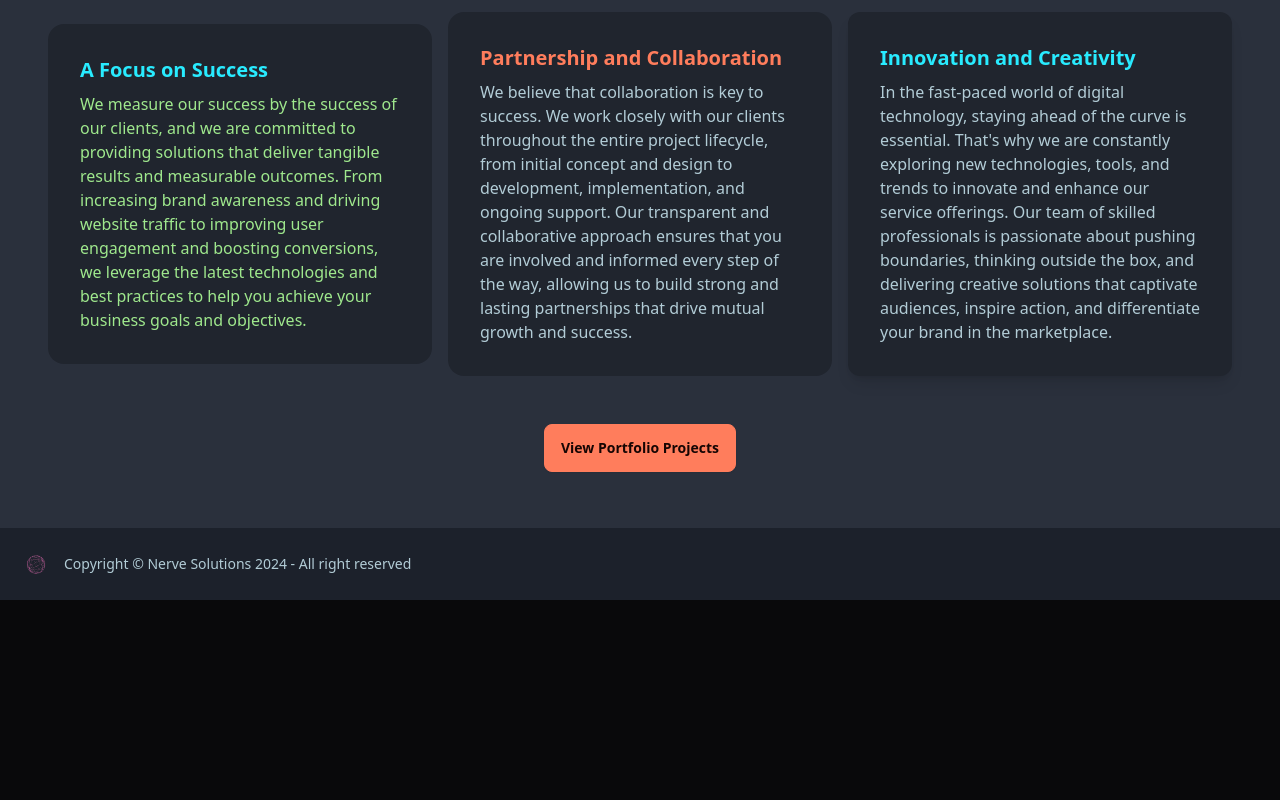
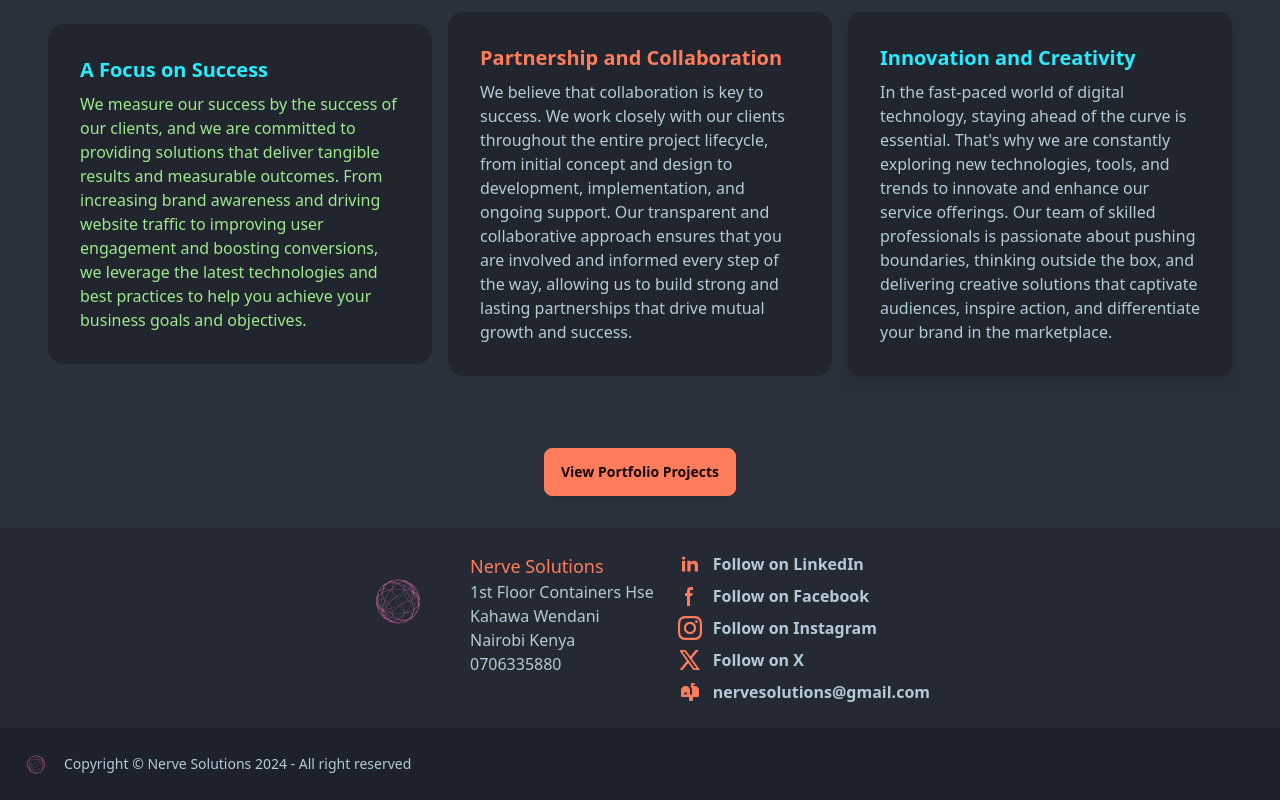
Before and after one commit to gachagajnr/sensitive_webdesigners, a SvelteKit app: page /focus in a window 1280 px wide. Shown: the part 344-1144 px from the top of the page. Before the commit the page ends 944 px from the top, so only its background shows below. Built offline with nearby package versions, Linux system fonts and the light colour scheme.

Commit message:
mod layout

```diff
--- a/src/lib/+Header.svelte
+++ b/src/lib/+Header.svelte
@@ -2,7 +2,7 @@
 	import Logo from './images/logo.png';
 </script>
 
-<div class="navbar bg-base-100 top-0 sticky z-50">
+<div class="navbar bg-base-200 top-0 sticky z-50">
 	<div class="navbar-start">
 		<div class="dropdown">
 			<div tabindex="0" role="button" class="btn btn-ghost lg:hidden">
--- a/src/routes/+layout.svelte
+++ b/src/routes/+layout.svelte
@@ -2,9 +2,115 @@
 	import '../app.css';
 	import Header from '$lib/+Header.svelte';
 	import Footer from '$lib/+Footer.svelte';
+	import Logo from '$lib/images/logo.png';
 </script>
 
 <Header />
+<slot />
+ <div class="flex flex-row flex-wrap gap-6 bg-base-200 justify-center items-start p-6">
+	<div class="">
+		<img src={Logo}   alt="logo" class="h-24 w-24 object-cover " />
+	</div>
+	<div>
+		<div class="grid justify-start text-start">
+			<p class="text-lg text-secondary">Nerve Solutions</p>
+			<p class=" ">1st Floor Containers Hse</p>
+			<p class=" ">Kahawa Wendani</p>
+			<p class=" ">Nairobi Kenya</p>
+			<p class=" ">0706335880</p>
+		</div>
+	</div>
+	<div class="flex flex-col gap-2">
+		<div class="join gap-3 cursor-pointer">
+			<svg
+				class="w-6 h-6 text-secondary"
+				aria-hidden="true"
+				xmlns="http://www.w3.org/2000/svg"
+				width="24"
+				height="24"
+				fill="currentColor"
+				viewBox="0 0 24 24"
+			>
+				<path
+					fill-rule="evenodd"
+					d="M12.51 8.796v1.697a3.738 3.738 0 0 1 3.288-1.684c3.455 0 4.202 2.16 4.202 4.97V19.5h-3.2v-5.072c0-1.21-.244-2.766-2.128-2.766-1.827 0-2.139 1.317-2.139 2.676V19.5h-3.19V8.796h3.168ZM7.2 6.106a1.61 1.61 0 0 1-.988 1.483 1.595 1.595 0 0 1-1.743-.348A1.607 1.607 0 0 1 5.6 4.5a1.601 1.601 0 0 1 1.6 1.606Z"
+					clip-rule="evenodd"
+				/>
+				<path d="M7.2 8.809H4V19.5h3.2V8.809Z" />
+			</svg>
 
- 	<slot />
- <Footer />
+			<p class="join-item font-semibold">Follow on LinkedIn</p>
+		</div>
+
+		<div class="join gap-3 cursor-pointer">
+			<svg
+				class="w-6 h-6 text-secondary"
+				aria-hidden="true"
+				xmlns="http://www.w3.org/2000/svg"
+				width="24"
+				height="24"
+				fill="currentColor"
+				viewBox="0 0 24 24"
+			>
+				<path
+					fill-rule="evenodd"
+					d="M13.135 6H15V3h-1.865a4.147 4.147 0 0 0-4.142 4.142V9H7v3h2v9.938h3V12h2.021l.592-3H12V6.591A.6.6 0 0 1 12.592 6h.543Z"
+					clip-rule="evenodd"
+				/>
+			</svg>
+
+			<p class="join-item font-semibold">Follow on Facebook</p>
+		</div>
+
+		<div class="join gap-3 cursor-pointer">
+			<svg
+				class="w-6 h-6 text-secondary"
+				aria-hidden="true"
+				xmlns="http://www.w3.org/2000/svg"
+				fill="currentColor"
+				viewBox="0 0 24 24"
+			>
+				<path
+					fill-rule="evenodd"
+					d="M12 2.163c3.204 0 3.584.012 4.85.07 3.252.148 4.771 1.691 4.919 4.919.058 1.265.069 1.645.069 4.849 0 3.205-.012 3.584-.069 4.849-.149 3.225-1.664 4.771-4.919 4.919-1.266.058-1.644.07-4.85.07-3.204 0-3.584-.012-4.849-.07-3.26-.149-4.771-1.699-4.919-4.92-.058-1.265-.07-1.644-.07-4.849 0-3.204.013-3.583.07-4.849.149-3.227 1.664-4.771 4.919-4.919 1.266-.057 1.645-.069 4.849-.069zm0-2.163c-3.259 0-3.667.014-4.947.072-4.358.2-6.78 2.618-6.98 6.98-.059 1.281-.073 1.689-.073 4.948 0 3.259.014 3.668.072 4.948.2 4.358 2.618 6.78 6.98 6.98 1.281.058 1.689.072 4.948.072 3.259 0 3.668-.014 4.948-.072 4.354-.2 6.782-2.618 6.979-6.98.059-1.28.073-1.689.073-4.948 0-3.259-.014-3.667-.072-4.947-.196-4.354-2.617-6.78-6.979-6.98-1.281-.059-1.69-.073-4.949-.073zm0 5.838c-3.403 0-6.162 2.759-6.162 6.162s2.759 6.163 6.162 6.163 6.162-2.759 6.162-6.163c0-3.403-2.759-6.162-6.162-6.162zm0 10.162c-2.209 0-4-1.79-4-4 0-2.209 1.791-4 4-4s4 1.791 4 4c0 2.21-1.791 4-4 4zm6.406-11.845c-.796 0-1.441.645-1.441 1.44s.645 1.44 1.441 1.44c.795 0 1.439-.645 1.439-1.44s-.644-1.44-1.439-1.44z"
+				/>
+			</svg>
+			<p class="join-item font-semibold">Follow on Instagram</p>
+		</div>
+		<div class="join gap-3 cursor-pointer">
+			<svg
+				class="w-6 h-6 join-item text-secondary"
+				aria-hidden="true"
+				xmlns="http://www.w3.org/2000/svg"
+				width="24"
+				height="24"
+				fill="currentColor"
+				viewBox="0 0 24 24"
+			>
+				<path
+					d="M13.795 10.533 20.68 2h-3.073l-5.255 6.517L7.69 2H1l7.806 10.91L1.47 22h3.074l5.705-7.07L15.31 22H22l-8.205-11.467Zm-2.38 2.95L9.97 11.464 4.36 3.627h2.31l4.528 6.317 1.443 2.02 6.018 8.409h-2.31l-4.934-6.89Z"
+				/>
+			</svg>
+			<p class="join-item font-semibold">Follow on X</p>
+		</div>
+		<!-- <div class="divider divider-primary"></div> -->
+		<div class="join gap-3 cursor-pointer">
+			<svg
+				class="w-6 h-6 text-secondary"
+				aria-hidden="true"
+				xmlns="http://www.w3.org/2000/svg"
+				width="24"
+				height="24"
+				fill="currentColor"
+				viewBox="0 0 24 24"
+			>
+				<path
+					d="M17 6h-2V5h1a1 1 0 1 0 0-2h-2a1 1 0 0 0-1 1v2h-.541A5.965 5.965 0 0 1 14 10v4a1 1 0 1 1-2 0v-4c0-2.206-1.794-4-4-4-.075 0-.148.012-.22.028C7.686 6.022 7.596 6 7.5 6A4.505 4.505 0 0 0 3 10.5V16a1 1 0 0 0 1 1h7v3a1 1 0 0 0 1 1h2a1 1 0 0 0 1-1v-3h5a1 1 0 0 0 1-1v-6c0-2.206-1.794-4-4-4Zm-9 8.5H7a1 1 0 1 1 0-2h1a1 1 0 1 1 0 2Z"
+				/>
+			</svg>
+
+			<p class="join-item font-semibold">nervesolutions@gmail.com</p>
+		</div>
+	</div>
+</div>
+<Footer />
--- a/src/routes/focus/+page.svelte
+++ b/src/routes/focus/+page.svelte
@@ -48,13 +48,13 @@
 					</p>
 				</div>
 			</div>
-			<div class="py-8 justify-center items-center">
-				<a
-					href="/projects"
-					class="btn btn-secondary hover:btn-primary hover:text-secondary "
-					>View Portfolio Projects</a
-				>
-			</div>
 		</div>
+        <div class="grid py-8 justify-center items-center">
+            <a
+                href="/projects"
+                class="btn btn-secondary hover:btn-primary hover:text-secondary "
+                >View Portfolio Projects</a
+            >
+        </div>
 	</div>
 </div>
```
